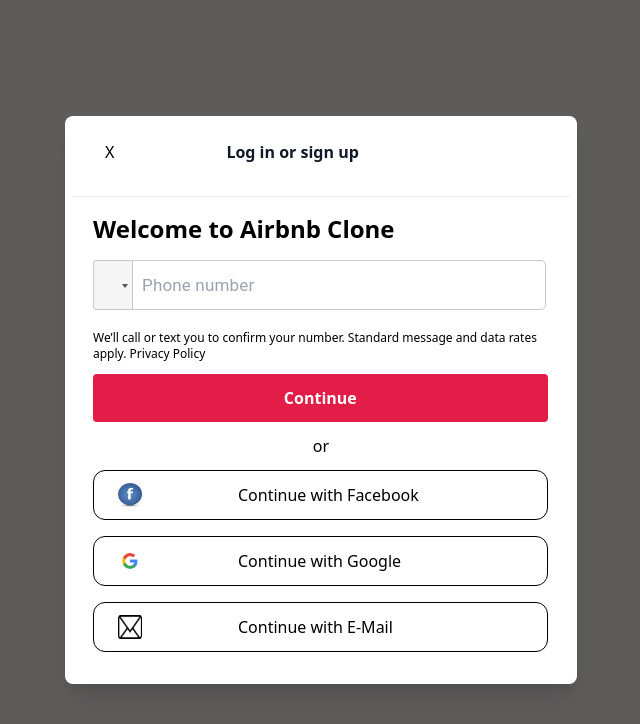
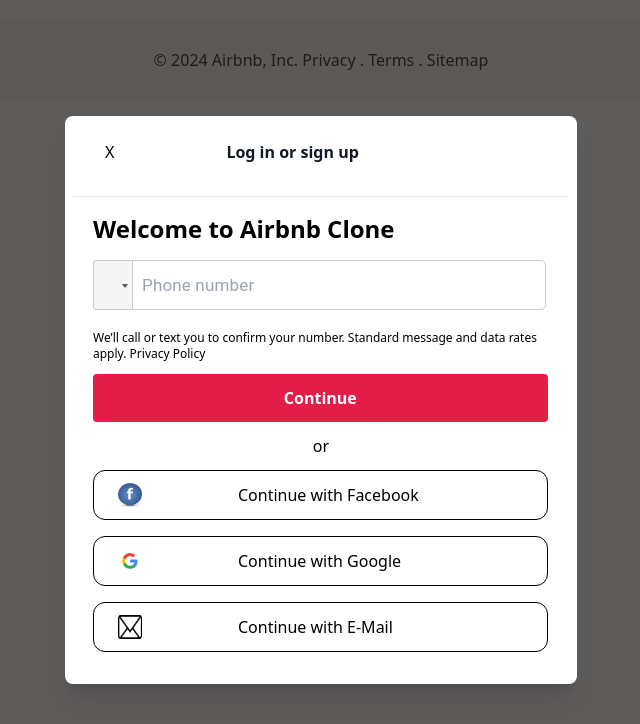
Before and after one commit to GabrielMelhem/Airbnb-Clone, a React (Create React App) app: page /login in a window 1280 px wide. Shown: the top 724 px of the page, without its empty margins (319-959 px from the left). Built offline with nearby package versions, Linux system fonts and the light colour scheme.

Commit message:
Footer added

```diff
--- a/src/App.tsx
+++ b/src/App.tsx
@@ -4,6 +4,7 @@
 import Signup from "./components/Signup";
 import { Routes, Route } from "react-router-dom";
 import Details from "./components/Details";
+import Footer from "./components/Footer";
 
 
 const App = () => {
@@ -15,6 +16,7 @@
         <Route path="/" element={<Main />}/>
         <Route path="/details" element={<Details />}/>
       </Routes>
+      <Footer />
     </>
   );
 };
--- /dev/null
+++ b/src/components/Footer.tsx
@@ -0,0 +1,11 @@
+import React from 'react'
+
+const Footer = () => {
+  return (
+    <div className='bg-stone-100 h-20 mt-5 flex flex-col justify-center items-center'>
+        <h1>© 2024 Airbnb, Inc. Privacy . Terms . Sitemap</h1>
+    </div>
+  )
+}
+
+export default Footer
--- a/src/components/Home.tsx
+++ b/src/components/Home.tsx
@@ -4,16 +4,16 @@
 
 interface hotelProp {
   hotels: any;
-  currency: any
+  currency: any;
 }
 
 const Home = (props: hotelProp) => {
   return (
     <div className="grid grid-cols-4">
-      {props.hotels.map((data:any) => {
+      {props.hotels.map((data: any) => {
         return (
           <>
-            <Link to="/details" state={{data:data}}>
+            <Link to="/details" state={{ data: data }}>
               <div className="max-w-sm rounded-t-xl overflow-hidden w-72 h-11/12 ml-6 mt-7">
                 <img
                   className="w-72 h-72 rounded-xl"
@@ -24,7 +24,12 @@
                   <h1 className="font-semibold">{data.address}</h1>
                   <p className="text-gray-700 text-sm">{data.name}</p>
                   <h1 className="text-gray-500 text-sm">{data.type}</h1>
-                <h1 className="font-semibold"><span className=" font-normal">{props.currency}</span> {data.price.rate}</h1>
+                  <h1 className="font-semibold">
+                    <span className=" font-normal">
+                      {props.currency ?? "$"}
+                    </span>{" "}
+                    {data.price.rate}
+                  </h1>
                 </div>
               </div>
             </Link>
```
Lines whose indentation alone changed are shown as unchanged.
